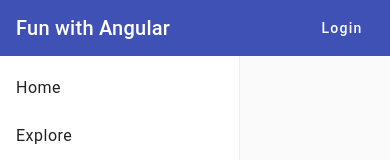
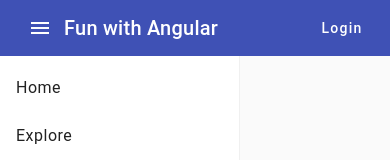
Before and after one commit to theCat69/fun-with-angular, an Angular app: page / in a window 390 px wide. Shown: the top 160 px of the page. Built offline with nearby package versions, Linux system fonts and the light colour scheme.

Commit message:
hamburger

```diff
--- a/src/app/layout.component.html
+++ b/src/app/layout.component.html
@@ -1,6 +1,9 @@
 <div class="app-grid">
   <header class="topbar">
     <mat-toolbar color="primary">
+      <button mat-icon-button (click)="toggleSidenav()" aria-label="Toggle navigation" class="hamburger">
+        <mat-icon>menu</mat-icon>
+      </button>
       <span class="logo">Fun with Angular</span>
       <span class="spacer"></span>
       <nav class="top-actions">
@@ -10,7 +13,7 @@
   </header>
 
   <mat-sidenav-container class="sidenav-container">
-    <mat-sidenav mode="side" opened class="sidenav">
+    <mat-sidenav #drawer mode="side" opened class="sidenav">
       <mat-nav-list>
         @for (item of navItems; track item) {
           <mat-list-item>{{ item }}</mat-list-item>
--- a/src/app/layout.component.ts
+++ b/src/app/layout.component.ts
@@ -1,14 +1,15 @@
-import { Component } from '@angular/core';
+import { Component, ViewChild } from '@angular/core';
 import { CommonModule } from '@angular/common';
 import { MatToolbarModule } from '@angular/material/toolbar';
-import { MatSidenavModule } from '@angular/material/sidenav';
+import { MatSidenavModule, MatSidenav } from '@angular/material/sidenav';
 import { MatListModule } from '@angular/material/list';
 import { MatButtonModule } from '@angular/material/button';
+import { MatIconModule } from '@angular/material/icon';
 
 @Component({
   selector: 'app-layout',
   standalone: true,
-  imports: [CommonModule, MatToolbarModule, MatSidenavModule, MatListModule, MatButtonModule],
+  imports: [CommonModule, MatToolbarModule, MatSidenavModule, MatListModule, MatButtonModule, MatIconModule],
   templateUrl: './layout.component.html',
   styleUrls: ['./layout.component.scss']
 })
@@ -22,4 +23,9 @@ export class LayoutComponent {
   ];
   // Provide a simple items array for the template to iterate over
   items = Array.from({ length: 30 }, (_, i) => i + 1);
+  @ViewChild('drawer') drawer?: MatSidenav;
+
+  toggleSidenav() {
+    this.drawer?.toggle();
+  }
 }
--- a/src/index.html
+++ b/src/index.html
@@ -6,6 +6,8 @@
   <base href="/">
   <meta name="viewport" content="width=device-width, initial-scale=1">
   <link rel="icon" type="image/x-icon" href="favicon.ico">
+  <!-- Material Icons -->
+  <link href="https://fonts.googleapis.com/icon?family=Material+Icons" rel="stylesheet">
 </head>
 <body>
   <app-root></app-root>
```
